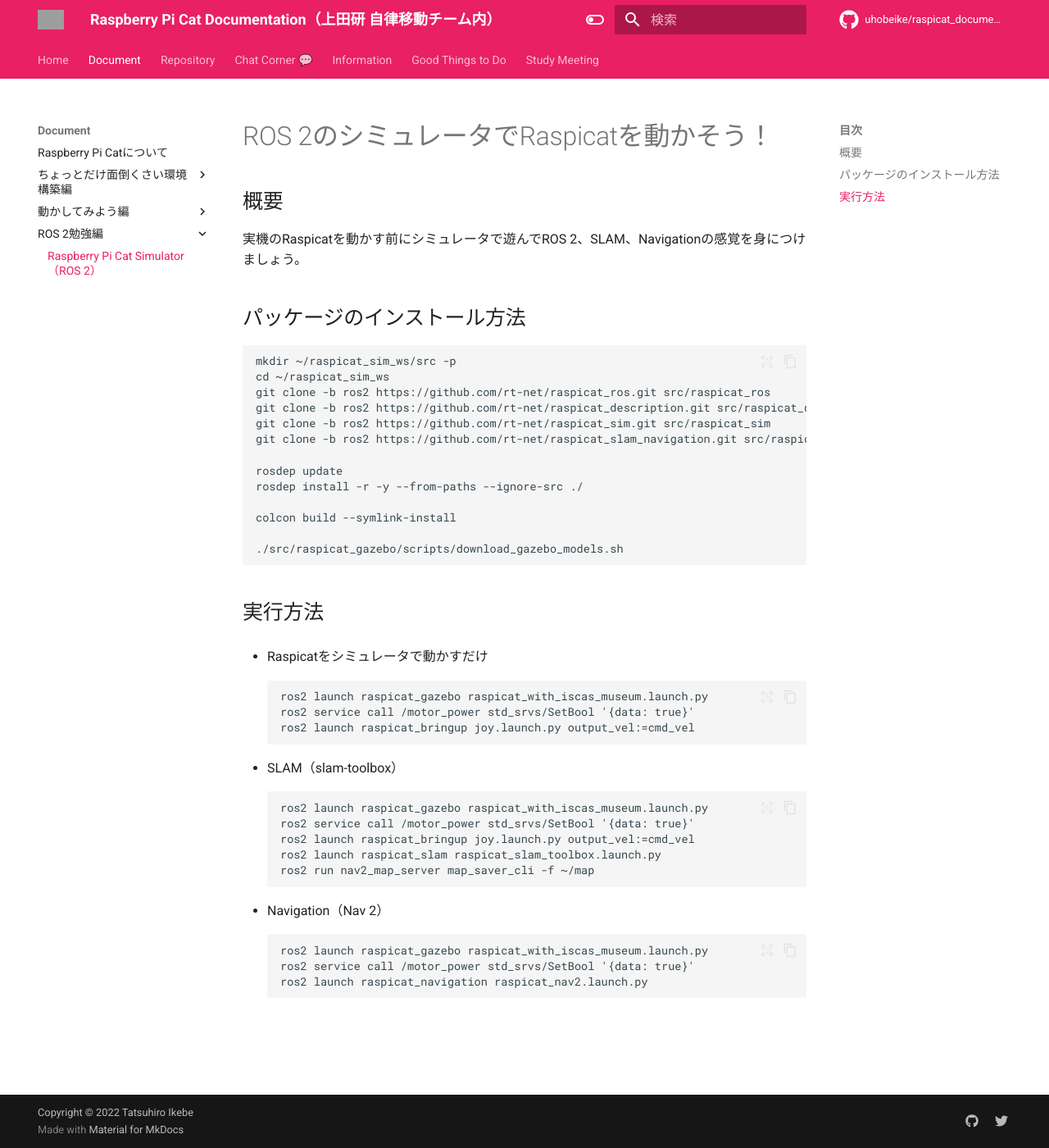
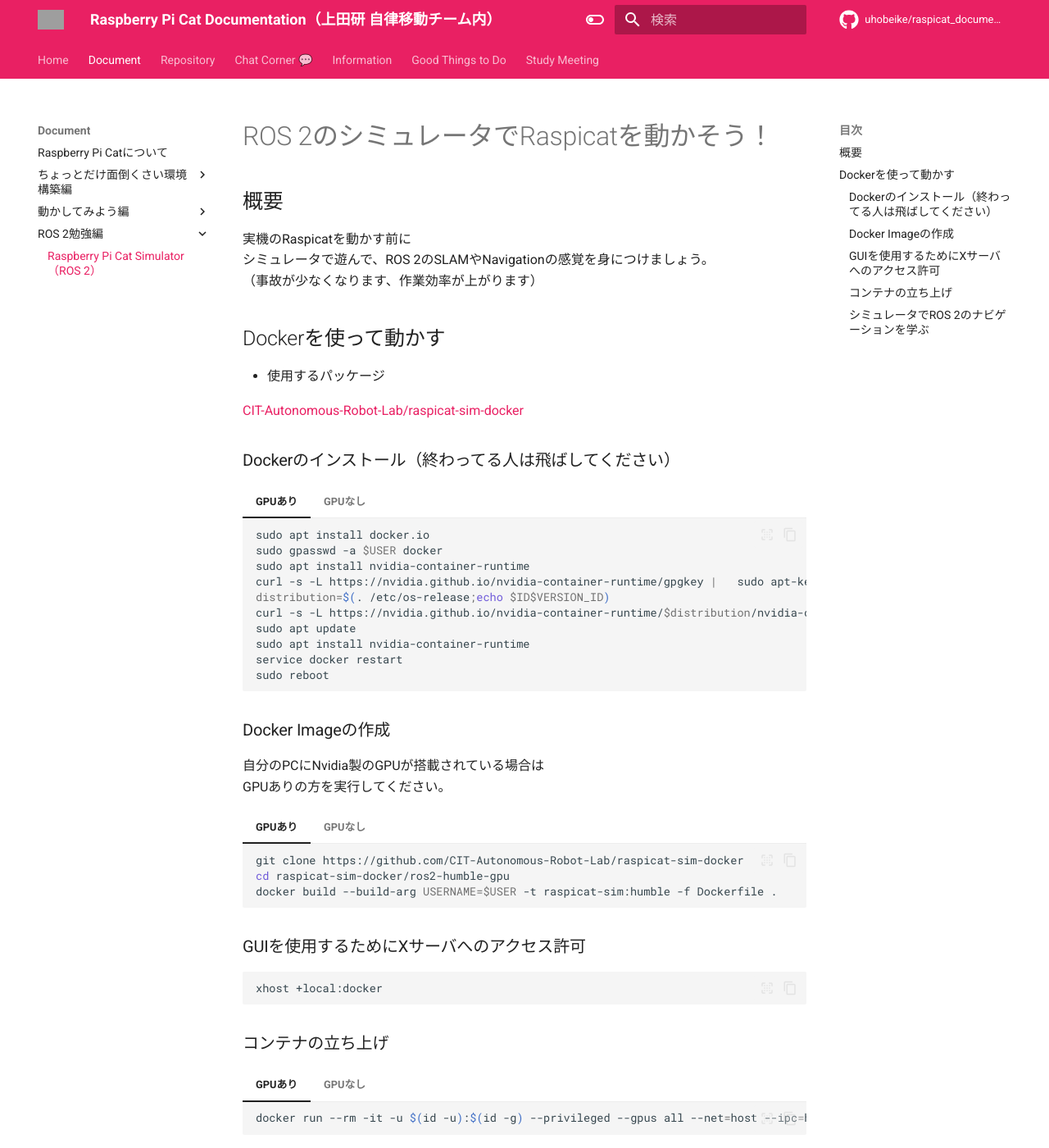
Before and after one commit to CIT-Autonomous-Robot-Lab/raspicat_documentation, an MkDocs documentation site: the page built from docs/document/ros2_study/raspicat_simulator.md, in a window 1280 px wide and 1400 px high. Shown: the whole window at 82% size. Built offline with MkDocs 1.6.1 and Material for MkDocs 9.7.7, drawn with Linux system fonts in a browser that asks for light colours; comment, search, counter and statistics services are not loaded; some of the changed text lies outside the part shown; grey boxes are pictures that could not be loaded.

Commit message:
Update ros2 study raspicat simulator add docker

````diff
--- a/docs/document/ros2_study/raspicat_simulator.md
+++ b/docs/document/ros2_study/raspicat_simulator.md
@@ -2,47 +2,155 @@
 
 ## 概要
 
-実機のRaspicatを動かす前にシミュレータで遊んでROS 2、SLAM、Navigationの感覚を身につけましょう。
+実機のRaspicatを動かす前に
+シミュレータで遊んで、ROS 2のSLAMやNavigationの感覚を身につけましょう。
+（事故が少なくなります、作業効率が上がります）
 
-## パッケージのインストール方法
+## Dockerを使って動かす
 
-```
-mkdir ~/raspicat_sim_ws/src -p
-cd ~/raspicat_sim_ws
-git clone -b ros2 https://github.com/rt-net/raspicat_ros.git src/raspicat_ros
-git clone -b ros2 https://github.com/rt-net/raspicat_description.git src/raspicat_description
-git clone -b ros2 https://github.com/rt-net/raspicat_sim.git src/raspicat_sim
-git clone -b ros2 https://github.com/rt-net/raspicat_slam_navigation.git src/raspicat_slam_navigation
+* 使用するパッケージ
 
-rosdep update
-rosdep install -r -y --from-paths --ignore-src ./
+[CIT-Autonomous-Robot-Lab/raspicat-sim-docker](https://github.com/CIT-Autonomous-Robot-Lab/raspicat-sim-docker)
 
-colcon build --symlink-install
+### Dockerのインストール（終わってる人は飛ばしてください）
 
-./src/raspicat_gazebo/scripts/download_gazebo_models.sh
+=== "GPUあり"
+
+    ``` sh
+    sudo apt install docker.io
+    sudo gpasswd -a $USER docker
+    sudo apt install nvidia-container-runtime
+    curl -s -L https://nvidia.github.io/nvidia-container-runtime/gpgkey |   sudo apt-key add -
+    distribution=$(. /etc/os-release;echo $ID$VERSION_ID)
+    curl -s -L https://nvidia.github.io/nvidia-container-runtime/$distribution/nvidia-container-runtime.list |   sudo tee /etc/apt/sources.list.d/nvidia-container-runtime.list
+    sudo apt update
+    sudo apt install nvidia-container-runtime
+    service docker restart
+    sudo reboot
+    ```
+
+=== "GPUなし"
+
+    ``` sh
+    sudo apt install docker.io
+    sudo gpasswd -a $USER docker
+    sudo reboot
+    ```
+
+### Docker Imageの作成
+自分のPCにNvidia製のGPUが搭載されている場合は
+GPUありの方を実行してください。
+
+=== "GPUあり"
+
+    ``` sh
+    git clone https://github.com/CIT-Autonomous-Robot-Lab/raspicat-sim-docker
+    cd raspicat-sim-docker/ros2-humble-gpu
+    docker build --build-arg USERNAME=$USER -t raspicat-sim:humble -f Dockerfile .
+    ```
+
+=== "GPUなし"
+
+    ``` sh
+    git clone https://github.com/CIT-Autonomous-Robot-Lab/raspicat-sim-docker
+    cd raspicat-sim-docker/ros2-humble
+    docker build --build-arg USERNAME=$USER -t raspicat-sim:humble -f Dockerfile .
+    ```
+
+### GUIを使用するためにXサーバへのアクセス許可
+
+``` sh
+xhost +local:docker
 ```
 
-## 実行方法
+### コンテナの立ち上げ
+=== "GPUあり"
+
+    ``` sh
+    docker run --rm -it -u $(id -u):$(id -g) --privileged --gpus all --net=host --ipc=host --env="DISPLAY=$DISPLAY" --mount type=bind,source=/home/$USER/.ssh,target=/home/$USER/.ssh raspicat-sim:humble
+    ```
+
+=== "GPUなし"
+
+    ``` sh
+    docker run --rm -it -u $(id -u):$(id -g) --privileged --net=host --ipc=host --env="DISPLAY=$DISPLAY" --mount type=bind,source=/home/$USER/.ssh,target=/home/$USER/.ssh raspicat-sim:humble
+    ```
+
+### シミュレータでROS 2のナビゲーションを学ぶ
+
+まずは単純にシミュレータのロボットをコントローラを使用して
+動かしてみましょう！
+
+速度指令値を与えることで、ロボットはその速度通りに動きます。
 
 * Raspicatをシミュレータで動かすだけ
+
+=== "キーボード操作"
+
+    ``` sh
+    ros2 launch raspicat_gazebo raspicat_with_iscas_museum.launch.py
+    ros2 service call /motor_power std_srvs/SetBool '{data: true}'
+    ros2 launch raspicat_bringup teleop.launch.py teleop:=key
+    ```
+
+=== "ジョイスティックコントローラ操作"
+
+    ``` sh
+    ros2 launch raspicat_gazebo raspicat_with_iscas_museum.launch.py
+    ros2 service call /motor_power std_srvs/SetBool '{data: true}'
+    ros2 launch raspicat_bringup teleop.launch.py teleop:=joy
+    ```
+
+ロボットが動かせるようになったら
+マッピングを行います。
+
+マッピングをして、環境地図を手に入れます。
+ロボットが自律移動を行うために必要なデータです。
+
+* SLAM（slam-toolbox）
+
+=== "キーボード操作"
+
+    ```  sh
+    ros2 launch raspicat_gazebo raspicat_with_iscas_museum.launch.py
+    ros2 service call /motor_power std_srvs/SetBool '{data: true}'
+    ros2 launch raspicat_bringup teleop.launch.py teleop:=key
+    ros2 launch raspicat_slam raspicat_slam_toolbox.launch.py
+    ros2 run nav2_map_server map_saver_cli -f ~/map # (1)
+    ```
+
+    1.  これは、マッピングが終了した時に実行して、地図を保存するためのコマンドです
+
+    マッピングして、手に入れた地図を使用して
+    ロボットの自律移動をやってみましょう！
+
+=== "ジョイスティックコントローラ操作"
+
+    ```  sh
+    ros2 launch raspicat_gazebo raspicat_with_iscas_museum.launch.py
+    ros2 service call /motor_power std_srvs/SetBool '{data: true}'
+    ros2 launch raspicat_bringup teleop.launch.py teleop:=joy
+    ros2 launch raspicat_slam raspicat_slam_toolbox.launch.py
+    ros2 run nav2_map_server map_saver_cli -f ~/map # (1)
+    ```
+
+    1.  これは、マッピングが終了した時に実行して、地図を保存するためのコマンドです
+
+
+
+* 保存した地図を確認してみましょう！（きれいな地図ができたかな？）
+
+``` sh
+eog $HOME/map.pgm
 ```
+
+マッピングして、手に入れた地図を使用して
+ロボットの自律移動をやってみましょう！
+
+* Navigation（Nav 2）
+
+``` sh
 ros2 launch raspicat_gazebo raspicat_with_iscas_museum.launch.py
 ros2 service call /motor_power std_srvs/SetBool '{data: true}'
-ros2 launch raspicat_bringup joy.launch.py output_vel:=cmd_vel
+ros2 launch raspicat_navigation raspicat_nav2.launch.py map:=$HOME/map.yaml
 ```
-
-* SLAM（slam-toolbox）
-```
-ros2 launch raspicat_gazebo raspicat_with_iscas_museum.launch.py
-ros2 service call /motor_power std_srvs/SetBool '{data: true}'
-ros2 launch raspicat_bringup joy.launch.py output_vel:=cmd_vel
-ros2 launch raspicat_slam raspicat_slam_toolbox.launch.py
-ros2 run nav2_map_server map_saver_cli -f ~/map
-```
-
-* Navigation（Nav 2）
-```
-ros2 launch raspicat_gazebo raspicat_with_iscas_museum.launch.py
-ros2 service call /motor_power std_srvs/SetBool '{data: true}'
-ros2 launch raspicat_navigation raspicat_nav2.launch.py
-```
````
